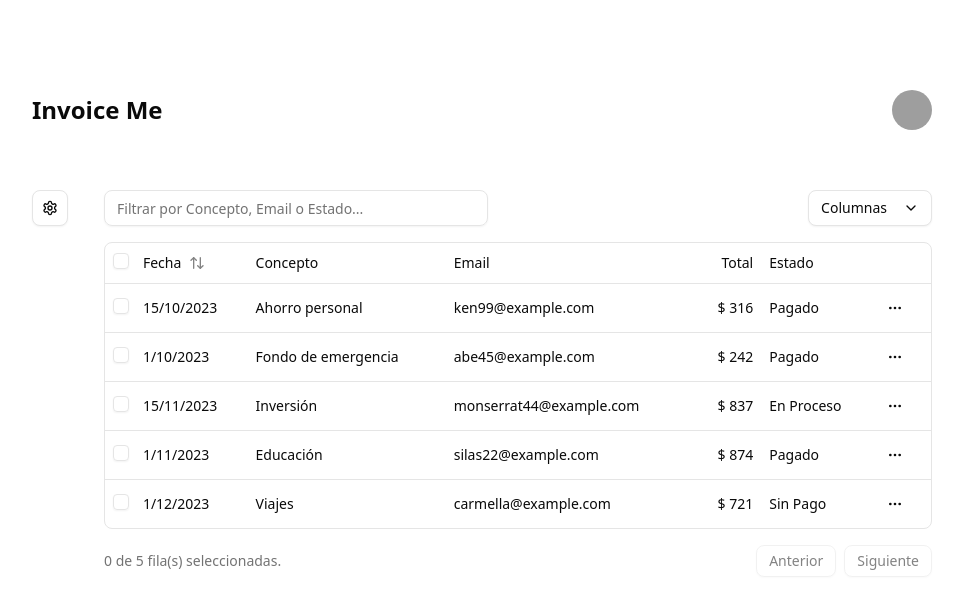
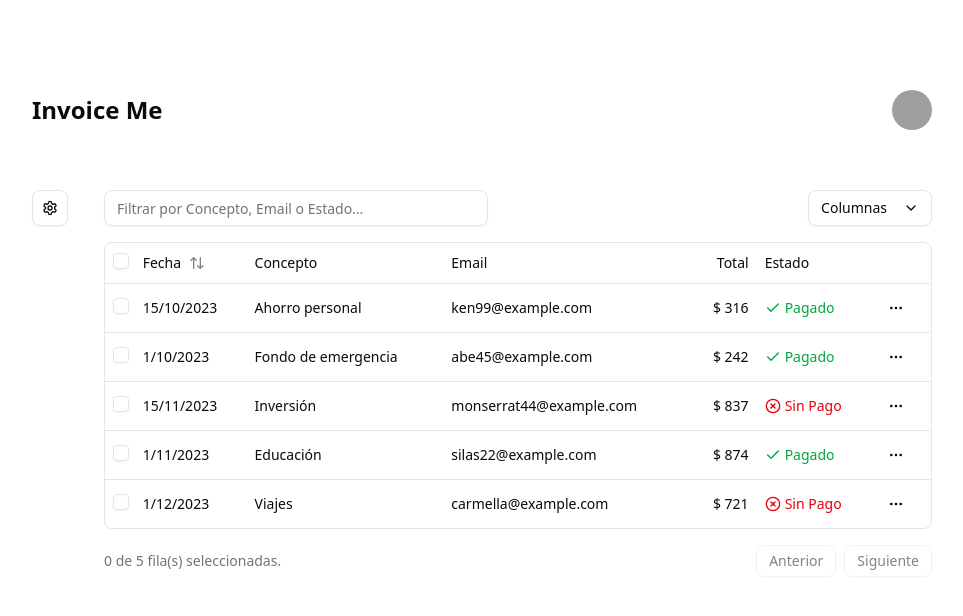
Before and after one commit to andreszapataq/invoice-me, a Next.js app: page / in a window 1280 px wide. Shown: the top 616 px of the page, without its empty margins (158-1121 px from the left). Built offline with nearby package versions, Linux system fonts and the light colour scheme; grey boxes are pictures that could not be loaded.

Commit message:
add two only states

```diff
--- a/app/page.tsx
+++ b/app/page.tsx
@@ -49,7 +49,7 @@ import {
 
 // Importaciones de datos y componentes de tabla
 import { sampleInvoices, type Invoice } from "@/lib/data"; // Ajusta ruta
-import { columns } from "@/components/Columns"; // Ajusta ruta
+import { createColumns } from "@/components/Columns"; // Importamos la función createColumns en lugar de columns
 import { DataTableCore } from "@/components/DataTableCore"; // Ajusta ruta
 import { InvoiceForm } from "@/components/InvoiceForm"; // Importar el componente de formulario
 
@@ -68,8 +68,29 @@ const fuzzyFilter: FilterFn<Invoice> = (row, columnId, value, addMeta) => {
 };
 
 export default function Home() {
-  const data = React.useMemo(() => sampleInvoices, []); // Datos
-  const tableColumns = React.useMemo(() => columns, []); // Columnas
+  // Estado para almacenar las facturas
+  const [invoices, setInvoices] = React.useState<Invoice[]>(() => sampleInvoices);
+  const data = React.useMemo(() => invoices, [invoices]); // Usar el estado como fuente de datos
+
+  // Función para cambiar el estado de una factura
+  const toggleInvoiceStatus = React.useCallback((invoiceId: string) => {
+    setInvoices(prevInvoices =>
+      prevInvoices.map(invoice => {
+        if (invoice.id === invoiceId) {
+          // Alternar entre "Pagado" y "Sin Pago" (eliminar "En Proceso")
+          const newStatus = invoice.status === "Pagado" ? "Sin Pago" : "Pagado";
+          return { ...invoice, status: newStatus };
+        }
+        return invoice;
+      })
+    );
+  }, []);
+
+  // Crear las columnas con la función de cambio de estado
+  const tableColumns = React.useMemo(
+    () => createColumns(toggleInvoiceStatus),
+    [toggleInvoiceStatus]
+  );
 
   // Estados para la tabla (manejados aquí)
   const [sorting, setSorting] = React.useState<SortingState>([]);
@@ -261,10 +282,11 @@ export default function Home() {
                     .map((column) => {
                       // Mapeo de IDs a nombres en español
                       const columnNames: Record<string, string> = {
-                        status: "Estado",
+                        date: "Fecha",
+                        concept: "Concepto",
                         email: "Email",
                         amount: "Total",
-                        concept: "Concepto",
+                        status: "Estado",
                         frequency: "Frecuencia"
                         // Añade aquí cualquier otra columna que necesites traducir
                       };
--- a/components/Columns.tsx
+++ b/components/Columns.tsx
@@ -1,7 +1,7 @@
 "use client";
 
 import { ColumnDef } from "@tanstack/react-table";
-import { ArrowUpDown, MoreHorizontal } from "lucide-react";
+import { ArrowUpDown, MoreHorizontal, Check, XCircle } from "lucide-react";
 
 import { Button } from "@/components/ui/button";
 import { Checkbox } from "@/components/ui/checkbox";
@@ -15,7 +15,10 @@ import {
 
 import { Invoice, formatCurrency } from "@/lib/data";
 
-export const columns: ColumnDef<Invoice>[] = [
+// Función para crear las columnas, ahora recibe una función para actualizar el estado
+export const createColumns = (
+  toggleStatus: (invoiceId: string) => void
+): ColumnDef<Invoice>[] => [
   {
     id: "select",
     header: ({ table }) => (
@@ -95,9 +98,19 @@ export const columns: ColumnDef<Invoice>[] = [
   {
     accessorKey: "status",
     header: "Estado",
-    cell: ({ row }) => (
-      <div className="capitalize">{row.getValue("status")}</div>
-    ),
+    cell: ({ row }) => {
+      const status = row.getValue("status") as string;
+      return (
+        <div className={`capitalize flex items-center ${
+          status === "Pagado" ? "text-green-600" :
+          status === "Sin Pago" ? "text-red-600" : "text-yellow-600"
+        }`}>
+          {status === "Pagado" && <Check className="mr-1 size-4" />}
+          {status === "Sin Pago" && <XCircle className="mr-1 size-4" />}
+          {status}
+        </div>
+      );
+    },
     filterFn: (row, id, value) => {
       return String(row.getValue(id))
         .toLowerCase()
@@ -109,6 +122,8 @@ export const columns: ColumnDef<Invoice>[] = [
     enableHiding: false,
     cell: ({ row }) => {
       const invoice = row.original;
+      const isPaid = invoice.status === "Pagado";
+
       return (
         <DropdownMenu>
           <DropdownMenuTrigger asChild>
@@ -120,9 +135,10 @@ export const columns: ColumnDef<Invoice>[] = [
           <DropdownMenuContent align="end">
             <DropdownMenuLabel>Acciones</DropdownMenuLabel>
             <DropdownMenuItem
-              onClick={() => navigator.clipboard.writeText(invoice.id)}
+              onClick={() => toggleStatus(invoice.id)}
+              className={isPaid ? "text-red-600" : "text-green-600"}
             >
-              Copiar valor
+              {isPaid ? "Marcar como Sin Pago" : "Marcar como Pagado"}
             </DropdownMenuItem>
           </DropdownMenuContent>
         </DropdownMenu>
@@ -130,3 +146,6 @@ export const columns: ColumnDef<Invoice>[] = [
     },
   },
 ];
+
+// Exportamos la versión original para compatibilidad con código existente
+export const columns = createColumns(() => {});
--- a/lib/data.ts
+++ b/lib/data.ts
@@ -12,7 +12,7 @@ export const sampleInvoices: Invoice[] = [
   // ... tus datos de ejemplo ...
   { id: "inv-001", status: "Pagado", email: "ken99@example.com", amount: 316.00, frequency: "monthly", concept: "Ahorro personal", date: "2023-10-15" },
   { id: "inv-002", status: "Pagado", email: "abe45@example.com", amount: 242.00, frequency: "biweekly", concept: "Fondo de emergencia", date: "2023-10-01" },
-  { id: "inv-003", status: "En Proceso", email: "monserrat44@example.com", amount: 837.00, frequency: "monthly", concept: "Inversión", date: "2023-11-15" },
+  { id: "inv-003", status: "Sin Pago", email: "monserrat44@example.com", amount: 837.00, frequency: "monthly", concept: "Inversión", date: "2023-11-15" },
   { id: "inv-004", status: "Pagado", email: "silas22@example.com", amount: 874.00, frequency: "monthly", concept: "Educación", date: "2023-11-01" },
   { id: "inv-005", status: "Sin Pago", email: "carmella@example.com", amount: 721.00, frequency: "biweekly", concept: "Viajes", date: "2023-12-01" },
 ];
```
